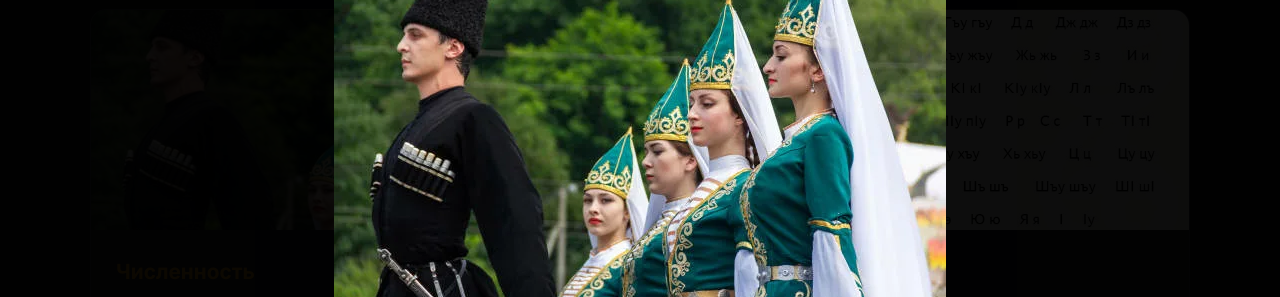
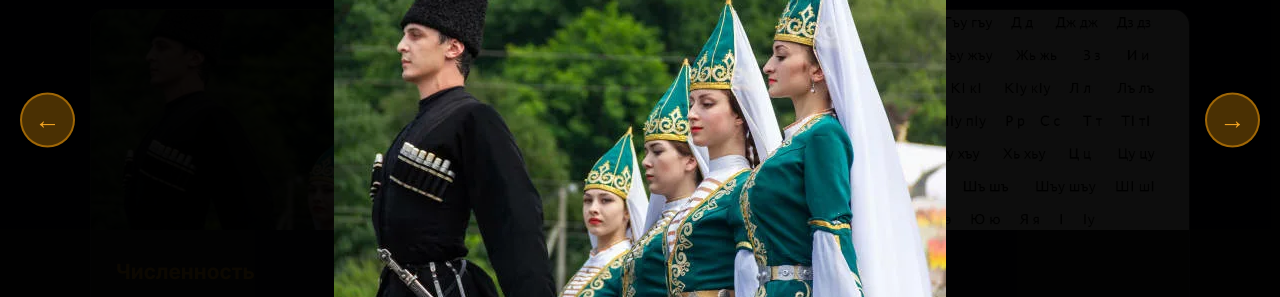
Before and after one commit to coffeedsd/ERU, a plain HTML site: page adygean.html in a window 1280 px wide. Both pictures are taken after a click on the picture 357 px from the left and 807 px from the top of the page. Shown: the part 687-984 px from the top of the page. Drawn offline with Linux system fonts and the light colour scheme.

Commit message:
Update adygean.html

```diff
--- a/adygean.html
+++ b/adygean.html
@@ -406,6 +406,38 @@
             z-index: 10001;
         }
 
+        .lightbox-arrow {
+            position: absolute;
+            top: 50%;
+            transform: translateY(-50%);
+            width: 55px;
+            height: 55px;
+            background: rgba(245, 158, 11, 0.3);
+            border: 2px solid rgba(245, 158, 11, 0.5);
+            border-radius: 50%;
+            cursor: pointer;
+            display: flex;
+            align-items: center;
+            justify-content: center;
+            font-size: 1.6rem;
+            color: #f5a623;
+            transition: all 0.3s ease;
+            z-index: 10001;
+            line-height: 1;
+        }
+        .lightbox-arrow:hover {
+            background: rgba(245, 158, 11, 0.6);
+            border-color: #f5a623;
+            color: white;
+            transform: translateY(-50%) scale(1.1);
+        }
+        .lightbox-prev { left: 20px; }
+        .lightbox-next { right: 20px; }
+        @media (max-width: 768px) {
+            .lightbox-arrow { width: 42px; height: 42px; font-size: 1.2rem; }
+            .lightbox-prev { left: 8px; }
+            .lightbox-next { right: 8px; }
+        }
         /* ==========================================
            КНОПКА "НАВЕРХ"
            ========================================== */
@@ -945,7 +977,9 @@
     <!-- LIGHTBOX -->
     <div class="lightbox" id="lightbox" onclick="closeLightbox()">
         <span class="lightbox-close" onclick="event.stopPropagation(); closeLightbox()">&times;</span>
+        <button class="lightbox-arrow lightbox-prev" onclick="event.stopPropagation(); lightboxNav(-1)">&#8592;</button>
         <img src="" alt="Увеличенное изображение" id="lightbox-img" onclick="event.stopPropagation()">
+        <button class="lightbox-arrow lightbox-next" onclick="event.stopPropagation(); lightboxNav(1)">&#8594;</button>
     </div>
 
     <!-- МОДАЛЬНОЕ ОКНО РЕЦЕПТА ШЫПСЫ -->
@@ -1078,16 +1112,52 @@
         // Инициализация галереи
         initGallery();
 
+        let lightboxSrcs = [];
+        let lightboxIndex = 0;
+
         function openLightbox(src) {
+            // Collect all gallery image sources
+            lightboxSrcs = [];
+            document.querySelectorAll('.gallery-item').forEach(item => {
+                // Get src from onclick attribute or from img inside
+                const onclick = item.getAttribute('onclick') || '';
+                const match = onclick.match(/openLightbox\(['"]([^'"]+)['"]/);
+                if (match) {
+                    lightboxSrcs.push(match[1]);
+                } else {
+                    const img = item.querySelector('img');
+                    if (img) lightboxSrcs.push(img.src);
+                }
+            });
+            // Deduplicate (clones)
+            lightboxSrcs = [...new Set(lightboxSrcs)];
+
+            lightboxIndex = lightboxSrcs.indexOf(src);
+            if (lightboxIndex === -1) lightboxIndex = 0;
+
             document.getElementById('lightbox-img').src = src;
             document.getElementById('lightbox').classList.add('active');
             document.body.style.overflow = 'hidden';
+        }
+
+        function lightboxNav(dir) {
+            if (lightboxSrcs.length === 0) return;
+            lightboxIndex = (lightboxIndex + dir + lightboxSrcs.length) % lightboxSrcs.length;
+            document.getElementById('lightbox-img').src = lightboxSrcs[lightboxIndex];
         }
 
         function closeLightbox() {
             document.getElementById('lightbox').classList.remove('active');
             document.body.style.overflow = '';
         }
+
+        // Keyboard navigation
+        document.addEventListener('keydown', function(e) {
+            if (!document.getElementById('lightbox').classList.contains('active')) return;
+            if (e.key === 'ArrowLeft') lightboxNav(-1);
+            if (e.key === 'ArrowRight') lightboxNav(1);
+            if (e.key === 'Escape') closeLightbox();
+        });
 
         // Модальное окно рецепта
         function openRecipeModal() {
```
